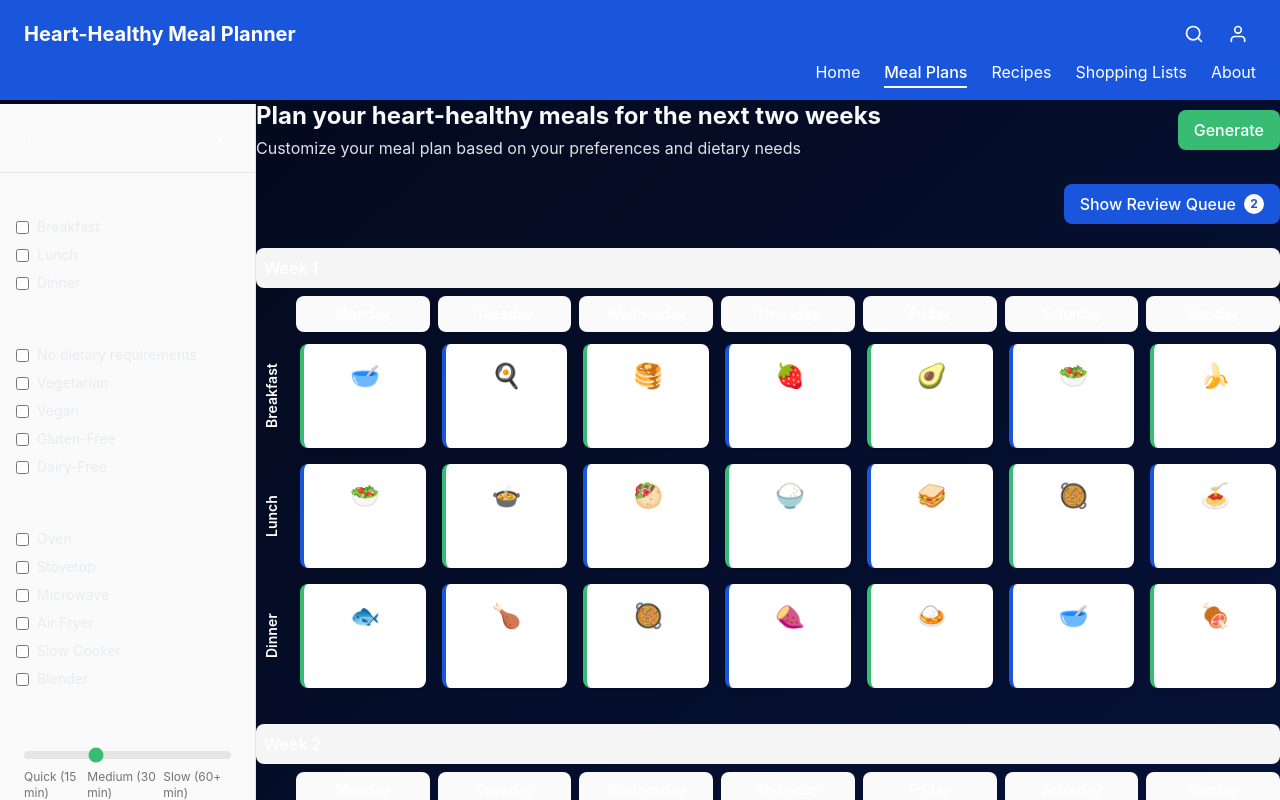
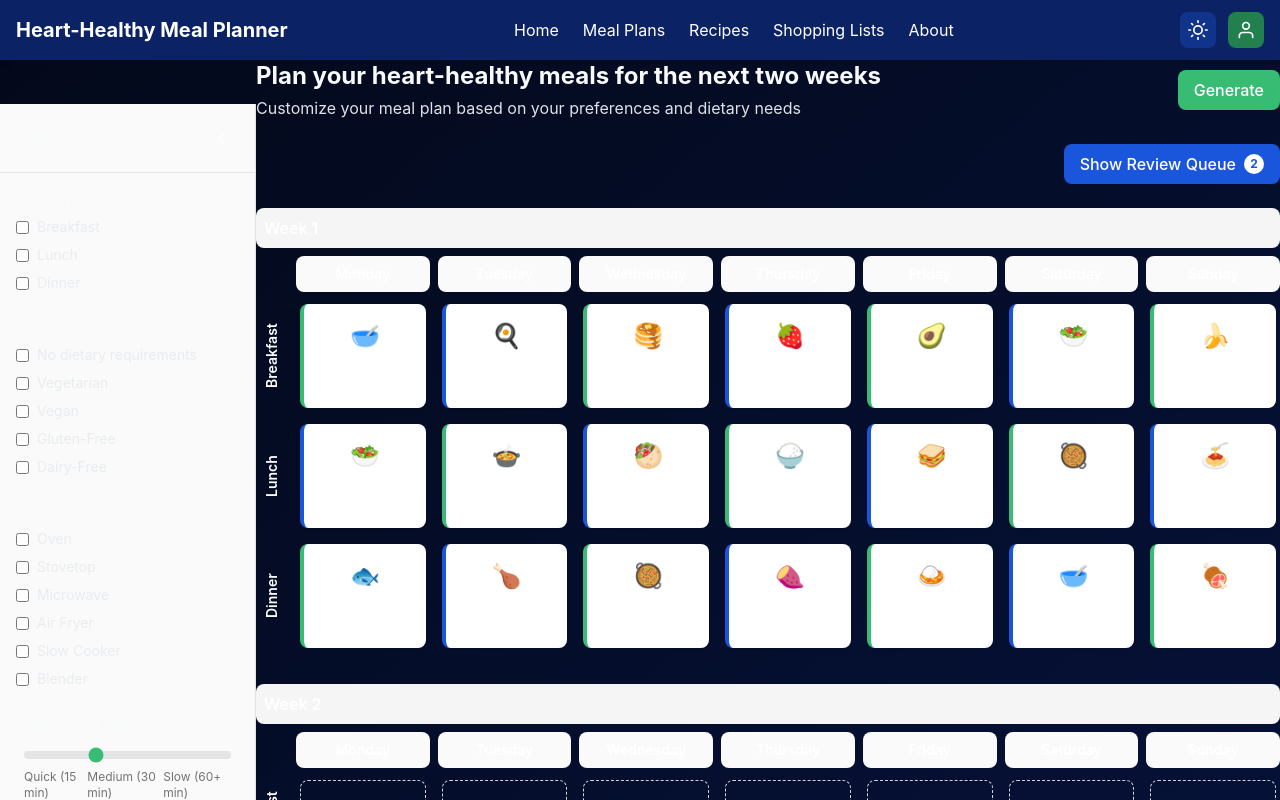
Before and after one commit to warwick-t22/notion_meal_planner_nextjs_fixed, a Next.js app: page / in a window 1280 px wide. Shown: the top 800 px of the page. Built offline with nearby package versions, Linux system fonts and the light colour scheme.

Commit message:
Update Header.tsx
Fix text color readability issues

```diff
--- a/src/app/components/Header.tsx
+++ b/src/app/components/Header.tsx
@@ -1,21 +1,37 @@
 'use client';
 
 import React from 'react';
-import Link from 'next/link';
 
 const Header = () => {
   return (
-    <header className="bg-royalBlue-400 text-white py-4 px-6 shadow-sm">
+    <header className="bg-royalBlue-700 shadow-md">
+      <div className="container mx-auto px-4 py-3">
         <div className="flex justify-between items-center">
-        <h1 className="text-xl font-bold">Heart-Healthy Meal Planner</h1>
-        <div className="flex gap-2">
-          <button className="p-2 rounded-full hover:bg-royalBlue-500 transition-colors">
+          <h1 className="text-xl font-bold text-white">Heart-Healthy Meal Planner</h1>
+          <nav>
+            <ul className="flex space-x-6">
+              <li><a href="#" className="text-white hover:text-mintGreen-300 transition-colors">Home</a></li>
+              <li><a href="#" className="text-white hover:text-mintGreen-300 transition-colors">Meal Plans</a></li>
+              <li><a href="#" className="text-white hover:text-mintGreen-300 transition-colors">Recipes</a></li>
+              <li><a href="#" className="text-white hover:text-mintGreen-300 transition-colors">Shopping Lists</a></li>
+              <li><a href="#" className="text-white hover:text-mintGreen-300 transition-colors">About</a></li>
+            </ul>
+          </nav>
+          <div className="flex items-center space-x-3">
+            <button className="text-white bg-royalBlue-600 hover:bg-royalBlue-500 p-2 rounded-notion">
               <svg xmlns="http://www.w3.org/2000/svg" width="20" height="20" viewBox="0 0 24 24" fill="none" stroke="currentColor" strokeWidth="2" strokeLinecap="round" strokeLinejoin="round">
-              <circle cx="11" cy="11" r="8"></circle>
-              <line x1="21" y1="21" x2="16.65" y2="16.65"></line>
+                <circle cx="12" cy="12" r="5"></circle>
+                <line x1="12" y1="1" x2="12" y2="3"></line>
+                <line x1="12" y1="21" x2="12" y2="23"></line>
+                <line x1="4.22" y1="4.22" x2="5.64" y2="5.64"></line>
+                <line x1="18.36" y1="18.36" x2="19.78" y2="19.78"></line>
+                <line x1="1" y1="12" x2="3" y2="12"></line>
+                <line x1="21" y1="12" x2="23" y2="12"></line>
+                <line x1="4.22" y1="19.78" x2="5.64" y2="18.36"></line>
+                <line x1="18.36" y1="5.64" x2="19.78" y2="4.22"></line>
               </svg>
             </button>
-          <button className="p-2 rounded-full hover:bg-royalBlue-500 transition-colors">
+            <button className="text-white bg-mintGreen-600 hover:bg-mintGreen-500 p-2 rounded-notion">
               <svg xmlns="http://www.w3.org/2000/svg" width="20" height="20" viewBox="0 0 24 24" fill="none" stroke="currentColor" strokeWidth="2" strokeLinecap="round" strokeLinejoin="round">
                 <path d="M20 21v-2a4 4 0 0 0-4-4H8a4 4 0 0 0-4 4v2"></path>
                 <circle cx="12" cy="7" r="4"></circle>
@@ -23,17 +39,9 @@ const Header = () => {
             </button>
           </div>
         </div>
-      <nav className="mt-2">
-        <ul className="flex justify-end gap-6">
-          <li><Link href="#" className="text-white hover:underline py-1">Home</Link></li>
-          <li><Link href="#" className="text-white border-b-2 border-white py-1 font-medium">Meal Plans</Link></li>
-          <li><Link href="#" className="text-white hover:underline py-1">Recipes</Link></li>
-          <li><Link href="#" className="text-white hover:underline py-1">Shopping Lists</Link></li>
-          <li><Link href="#" className="text-white hover:underline py-1">About</Link></li>
-        </ul>
-      </nav>
+      </div>
     </header>
-  );
+  ) ;
 };
 
 export default Header;
```
Lines whose indentation alone changed are shown as unchanged.
